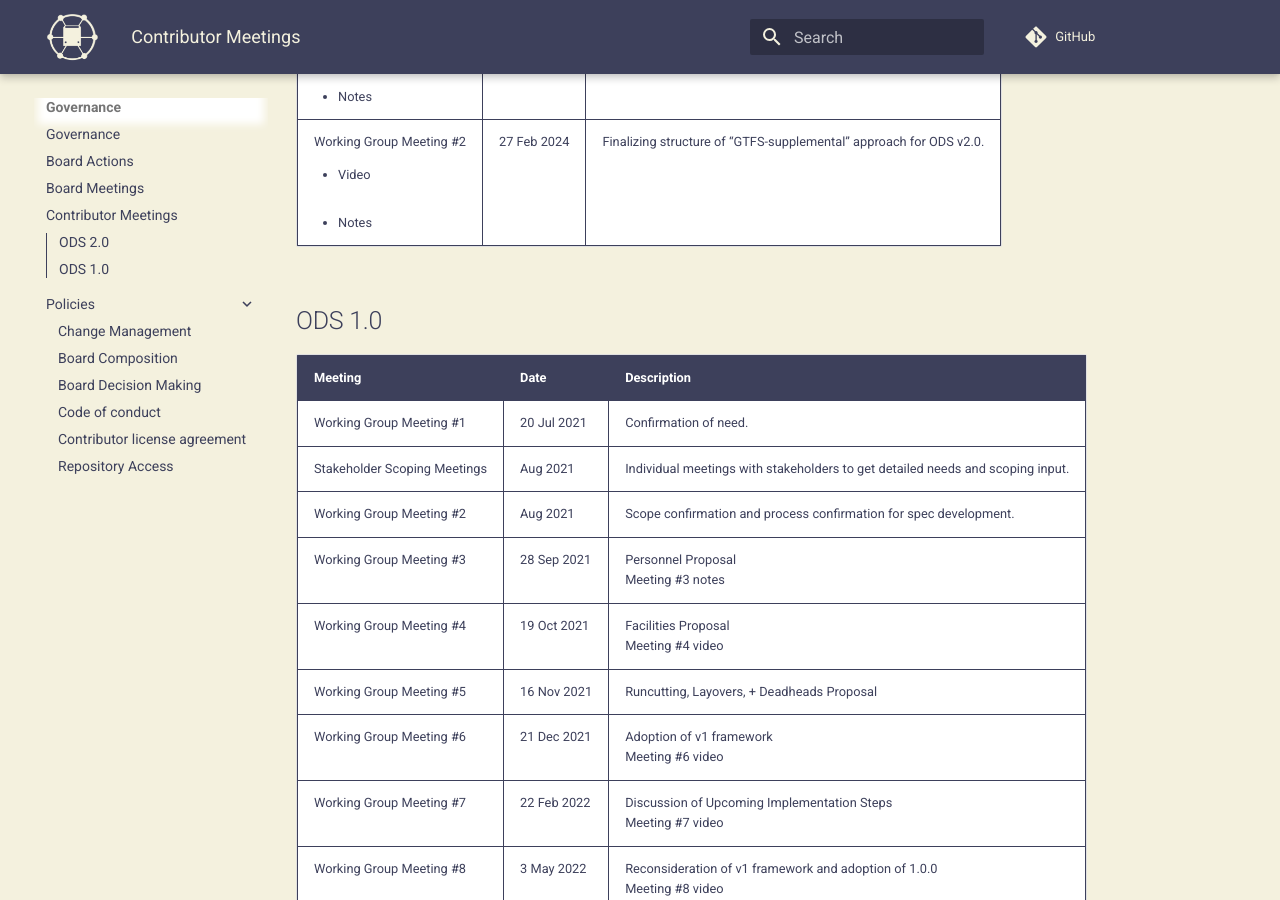
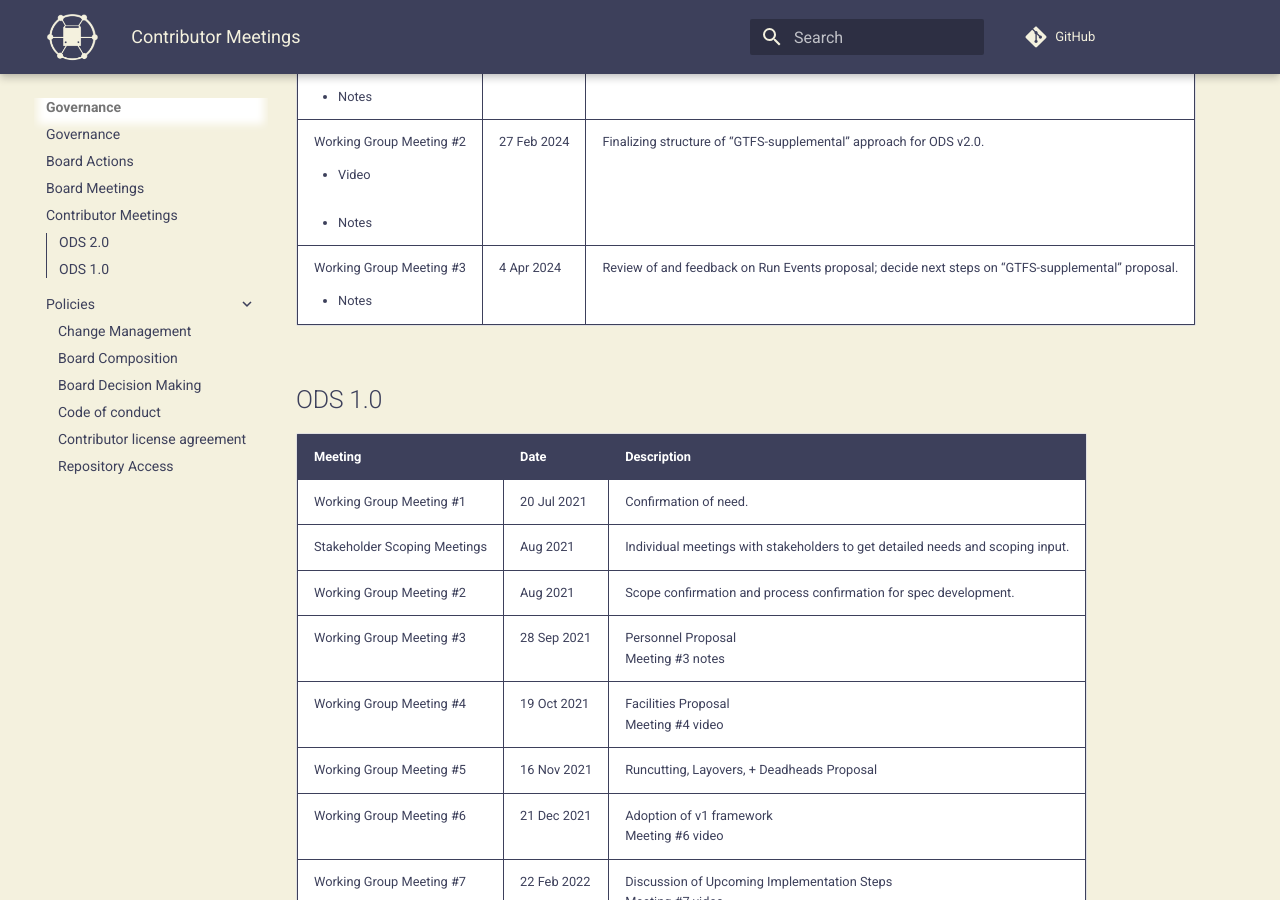
Before and after one commit to cal-itp/operational-data-standard, an MkDocs documentation site: the page built from docs/governance/contributor-meetings.md, in a window 1280 px wide and 900 px high, scrolled down 418 px. Built offline with MkDocs 1.6.1 and Material for MkDocs 9.7.7, drawn with Linux system fonts in a browser that asks for light colours; nearby versions of some CDN libraries; comment, search, counter and statistics services are not loaded.

Commit message:
docs: 2024-04-04 Working Group meeting notes

```diff
--- a/docs/governance/contributor-meetings.md
+++ b/docs/governance/contributor-meetings.md
@@ -6,6 +6,7 @@
 | :---------- | :---- | :----------------------------------- |
 | Working Group Meeting #1 <br> <ul><li>[Video](https://drive.google.com/file/d/136Q-CtThzyqim1DeqzCsGv4wrZ7T5aN6/view?usp=drive_link)</li><br><li>[Notes](https://docs.google.com/document/d/1J8-_xcnWJ0Vu3pqlI3OO9-1v9vMUkl1-E5zFtBeUgl0/edit?usp=drive_link)</li></ul> | 7 Feb 2024 | Review of proposed spec changes for ODS v2.0. |
 | Working Group Meeting #2 <br> <ul><li>[Video](https://drive.google.com/file/d/1dG_XjNaqhL2nHK3Ewg-SNuRCZUuXKpDW/view?usp=drive_link)</li><br><li>[Notes](https://docs.google.com/document/d/1WZVbj28DThvyiV-bIl3Ds0Dxy_XgnFHSDwjx0oSG1QM/edit?usp=drive_link)</li></ul> | 27 Feb 2024 | Finalizing structure of "GTFS-supplemental" approach for ODS v2.0. |
+| Working Group Meeting #3 <br> <ul><li>[Notes](https://docs.google.com/document/d/18FsVtNnN04Dao05AFpH6McgZcf89Ct2lXNNSJeMPxbk/edit?usp=drive_link)</li></ul> | 4 Apr 2024 | Review of and feedback on Run Events proposal; decide next steps on "GTFS-supplemental" proposal. |
 
 ## ODS 1.0
 
```
